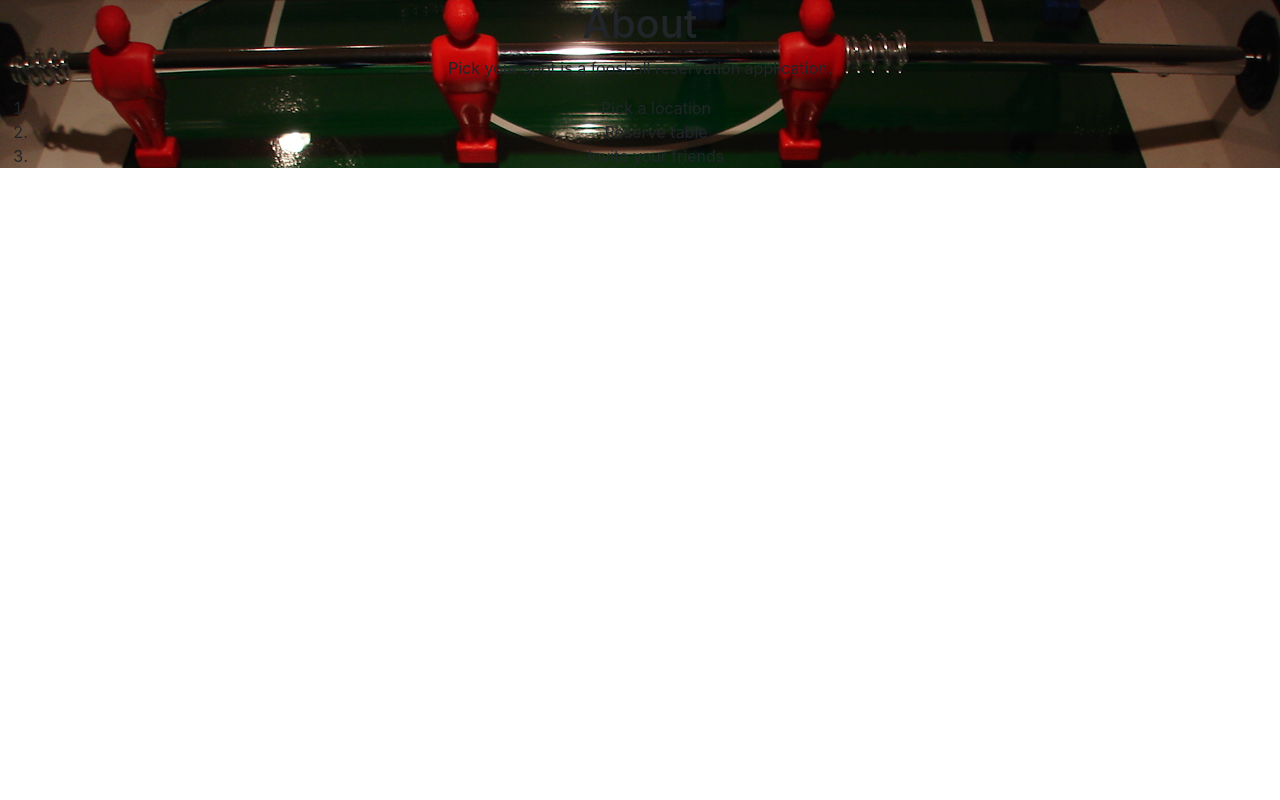
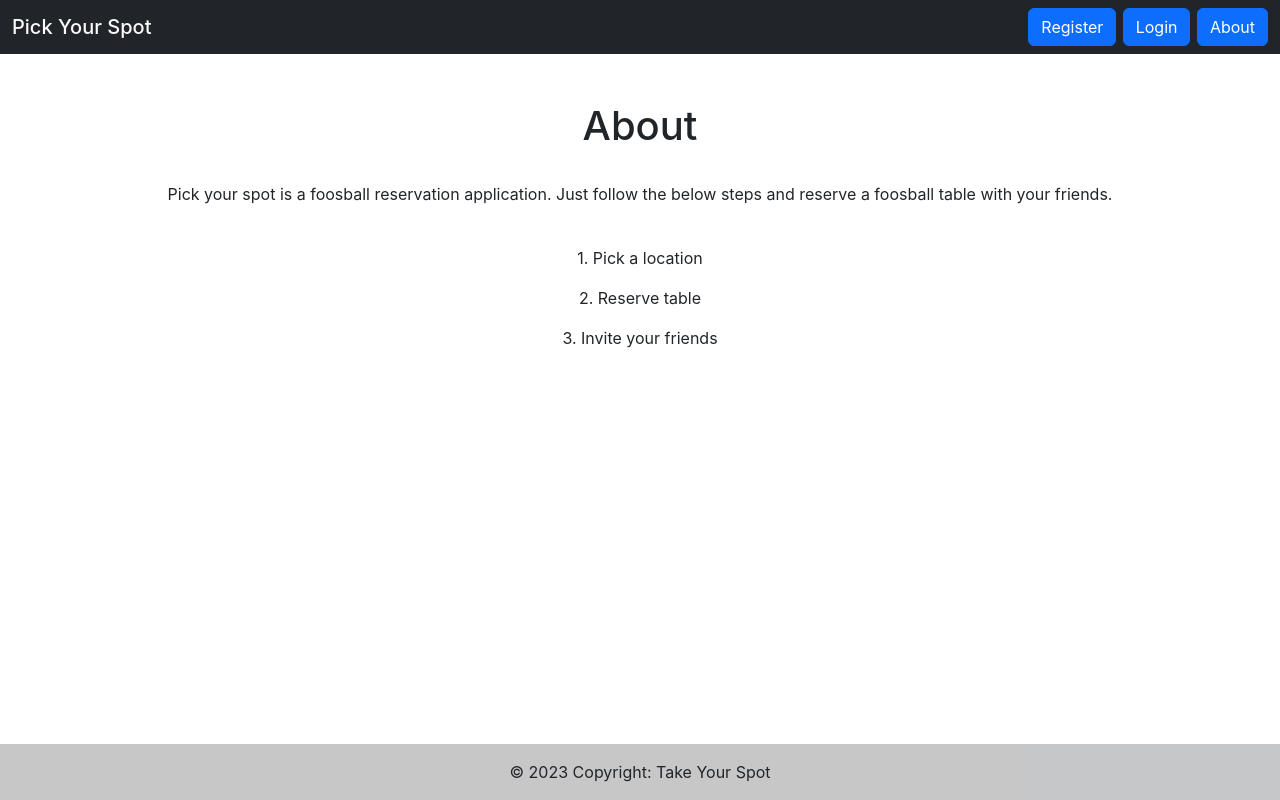
Before and after one commit to CodecoolGlobal/el-proyecte-grande-sprint-1-java-zsofi82, a React (Create React App) app in the folder frontend/: page /about in a window 1280 px wide. Built offline with nearby package versions, Linux system fonts and the light colour scheme.

Commit message:
Update About page with Navbar, some text and Footer

```diff
--- a/frontend/src/components/About.js
+++ b/frontend/src/components/About.js
@@ -1,19 +1,23 @@
-import foosball_table from '../Foosball_table.jpg'
+import Footer from "./Footer";
+import Navbar from "./Navbar";
 
 const About = () => {
     return (
-        <div className="about">
-            <div style={{backgroundImage: `url(${foosball_table})`}}>
+        <div>
+            <Navbar />
+            <div className="p-5">
                 <h1 className="font-weight-light">About</h1>
+                <br/>
                 <p>
                     Pick your spot is a foosball reservation application.
+                    Just follow the below steps and reserve a foosball table with your friends.
                 </p>
-                <ol>
-                    <li>Pick a location</li>
-                    <li>Reserve table</li>
-                    <li>Invite your friends</li>
-                </ol>
+                <br/>
+                <p>1. Pick a location</p>
+                <p>2. Reserve table</p>
+                <p>3. Invite your friends</p>
             </div>
+            <Footer />
         </div>
     );
 }
```
